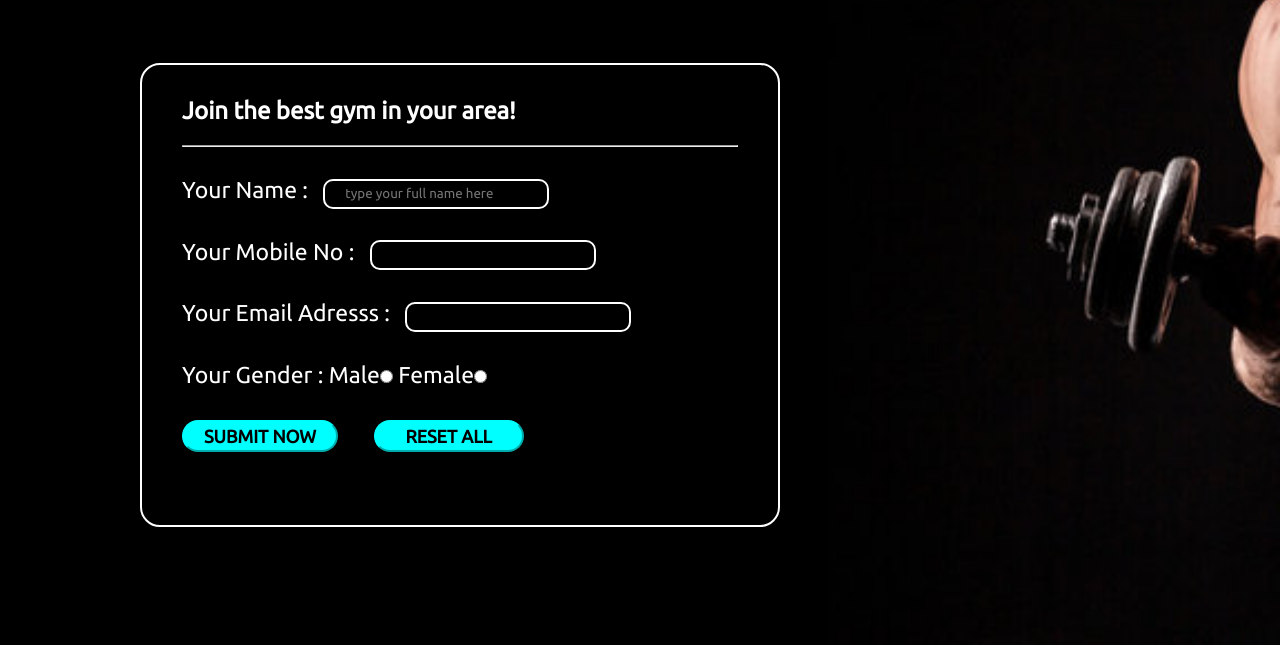
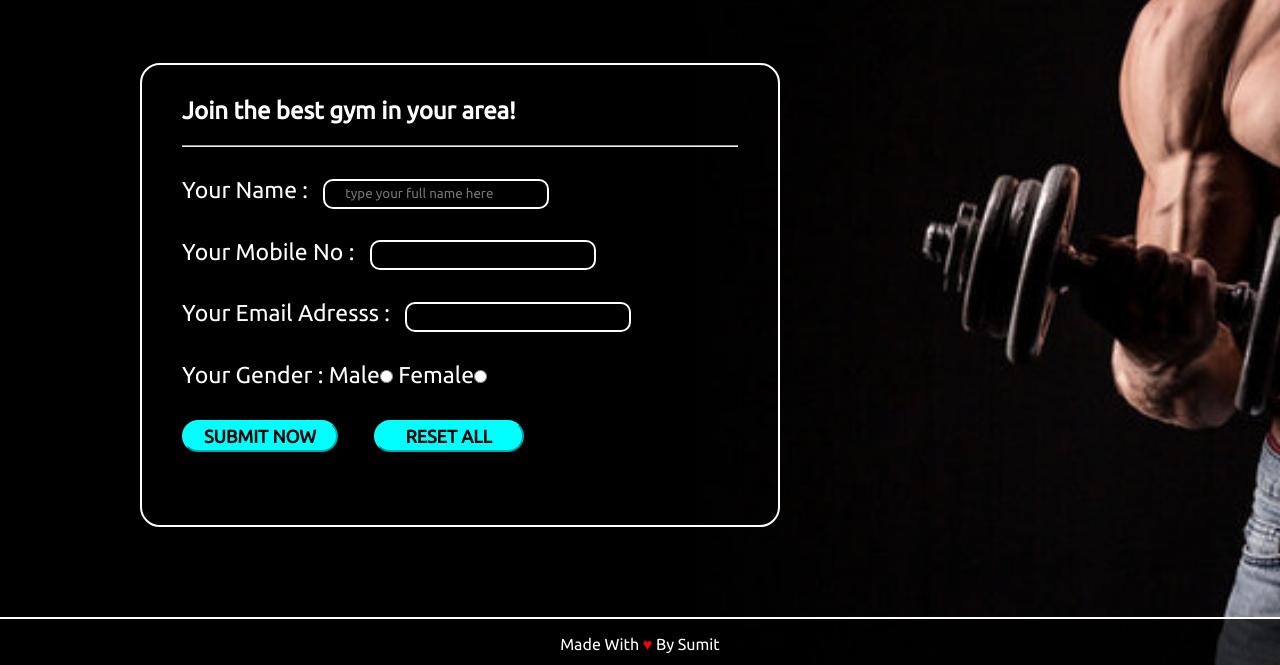
Before and after one commit to sumitshacodes/gym-website, a plain HTML site: page index.html in a window 1280 px wide. Shown: the part 155-820 px from the top of the page. Drawn offline with Linux system fonts and the light colour scheme.

Commit message:
add a footer & update the readme

```diff
--- a/index.html
+++ b/index.html
@@ -52,5 +52,8 @@
       <button class="reset" type="reset">RESET ALL</button>
     </form>
     </div>
+    <div class="footer">
+        <p>Made With <span>♥</span> By Sumit</p>
+    </div>
   </body>
 </html>
--- a/style.css
+++ b/style.css
@@ -9,7 +9,7 @@
 body {
   background-image: url(/images/background.png);
   background-repeat: no-repeat;
-  background-attachment: fixed;
+  background-position: -150px;
   background-size: cover;
 }
 nav.container {
@@ -124,3 +124,16 @@ hr {
 button.submit {
   width: fit-content;
 }
+.footer {
+  padding: 1rem 0;
+  text-align: center;
+  background-color: rgb(0, 0, 0, 0.7);
+  height: 3rem;
+  border-top: 2px solid white;
+}
+.footer p {
+  color: rgb(255, 255, 255);
+}
+p span {
+  color: red;
+}
```
Also changed, not shown: images/laptop.png (added), 1 other file.
